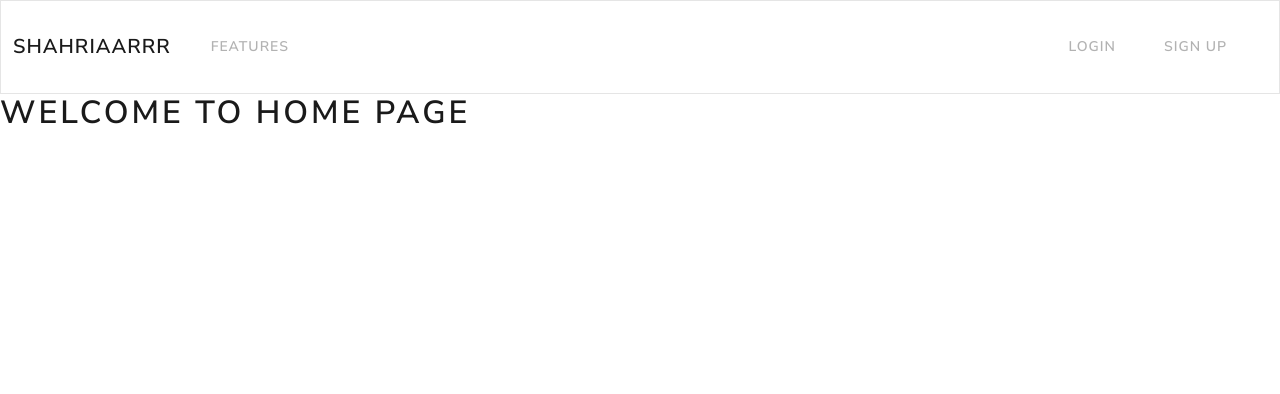
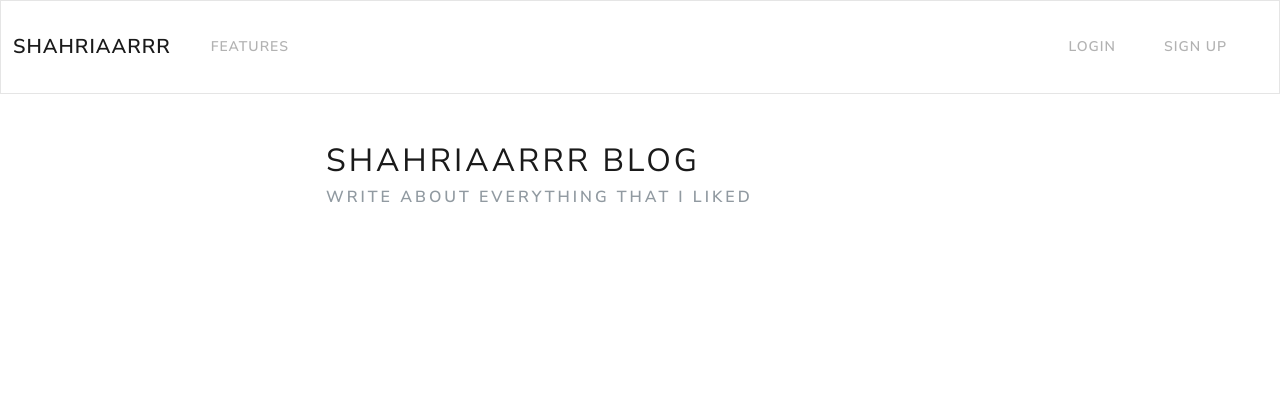
Before and after one commit to shahriaarrr/Django-blog, a Django app: page / in a window 1280 px wide. Shown: the top 394 px of the page. Run offline with Django 4.2, Linux system fonts and the light colour scheme.

Commit message:
change home view and template to listview

```diff
--- a/config/blog/templates/blog/home.html
+++ b/config/blog/templates/blog/home.html
@@ -3,5 +3,10 @@
 {% block title %}Home | {% endblock %}
 
 {% block content %}
-    <h1>Welcome to home page</h1>
+    <div class="row">
+        <div class="col-md-6 col-12 mx-md-auto mx-3 mt-5 md-5">
+            <h1 class="fw-bolder">shahriaarrr Blog</h1>
+            <h5 class="text-muted">Write about everything that i liked</h5>
+        </div>
+    </div>
 {% endblock %}
--- a/config/blog/views.py
+++ b/config/blog/views.py
@@ -1,10 +1,14 @@
 from django.shortcuts import render
 from django.views import View
+from django.views.generic import ListView
+
+from .models import Article
 # Create your views here.
 
-class Index(View):
-    def get(self, request):
-        return render(request, 'blog/home.html')
+class Index(ListView):
+    model = Article
+    queryset = Article.objects.all().order_by("-date")
+    template_name = 'blog/home.html'
 
 
 class About(View):
```
